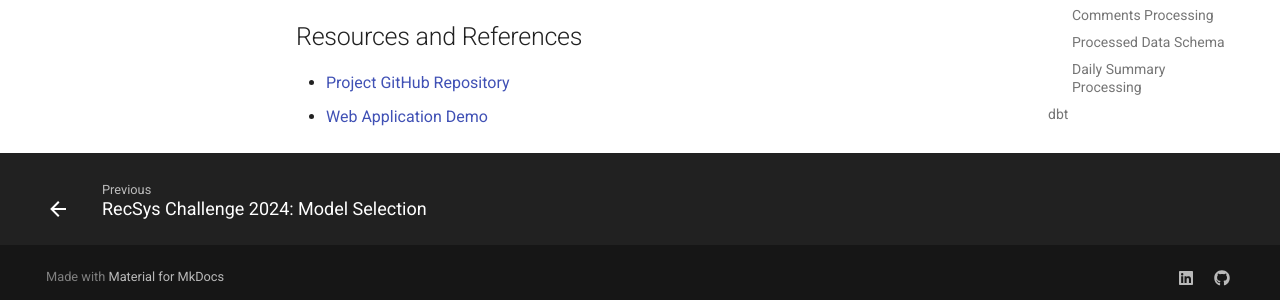
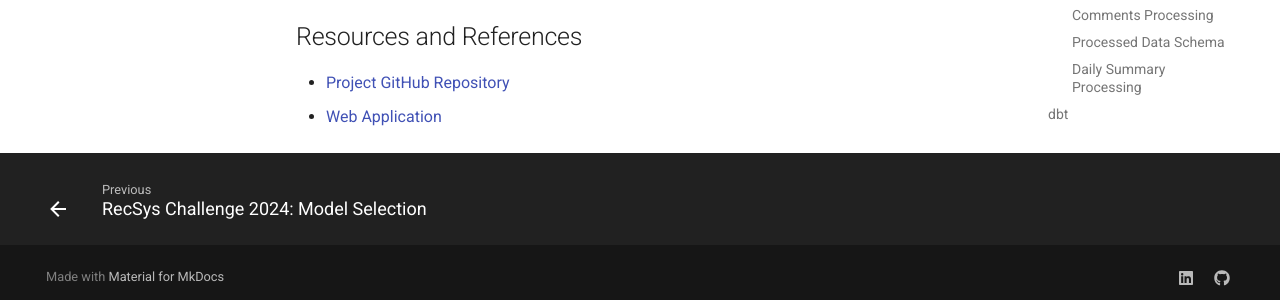
Before and after one commit to SulmanK/Blog, an MkDocs documentation site: the page built from docs/writing/posts/reddit_text_insight_sentiment_local.md, in a window 1280 px wide and 900 px high, scrolled down 24516 px. Shown: the part 591-891 px from the top of the window. Built offline with MkDocs 1.6.1 and Material for MkDocs 9.7.7, drawn with Linux system fonts in a browser that asks for light colours; comment, search, counter and statistics services are not loaded.

Commit message:
updated typo

```diff
--- a/docs/writing/posts/reddit_text_insight_sentiment_local.md
+++ b/docs/writing/posts/reddit_text_insight_sentiment_local.md
@@ -1092,4 +1092,4 @@ This project showcases the power of automation in extracting valuable insights f
 
 ## Resources and References
 - [Project GitHub Repository](https://github.com/SulmanK/reddit_ai_pulse_local_public)
-- [Web Application Demo](https://reddit-text-insight-and-sentiment-website-local.vercel.app/)
+- [Web Application](https://reddit-text-insight-and-sentiment-website-local.vercel.app/)
```
